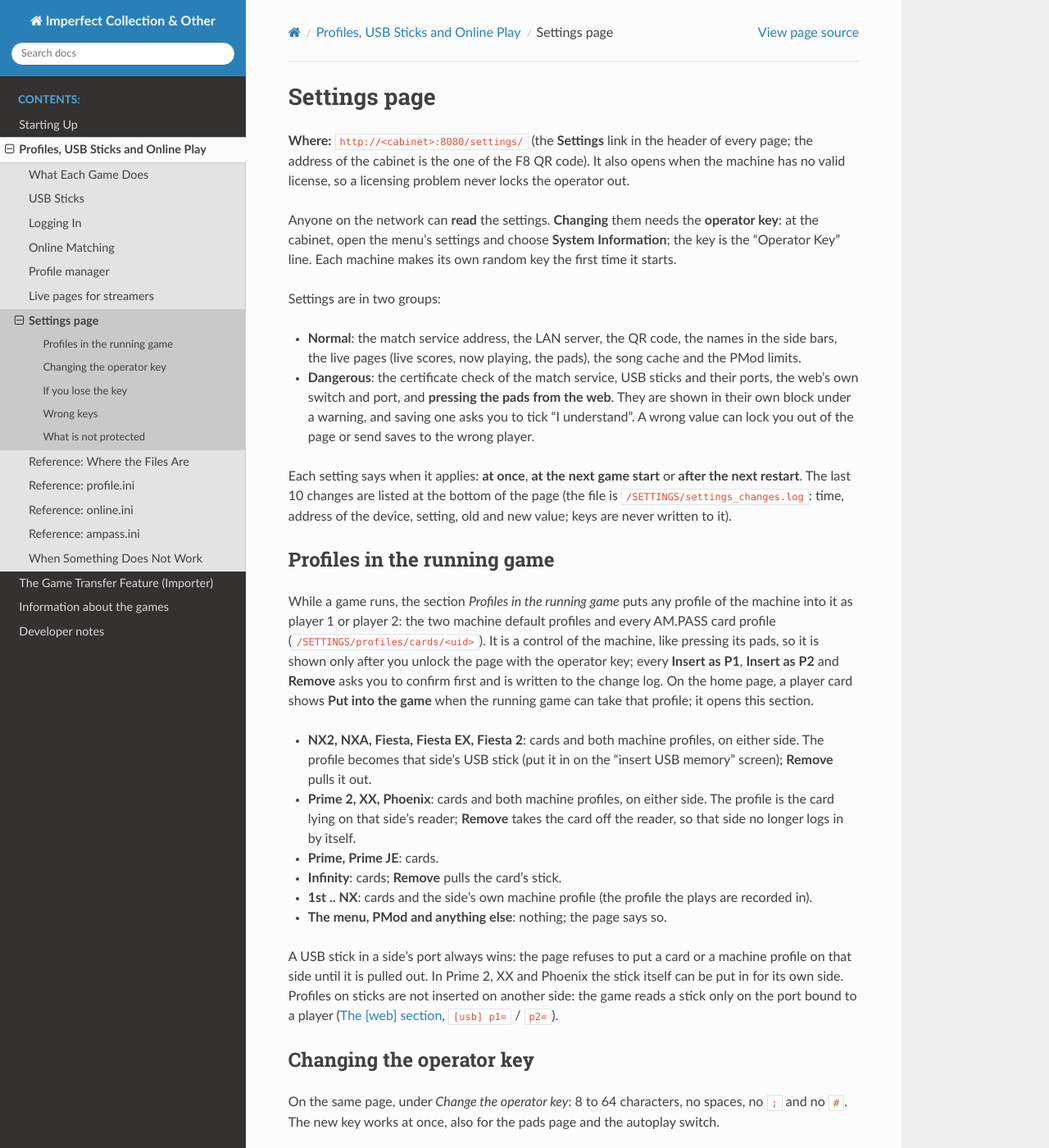
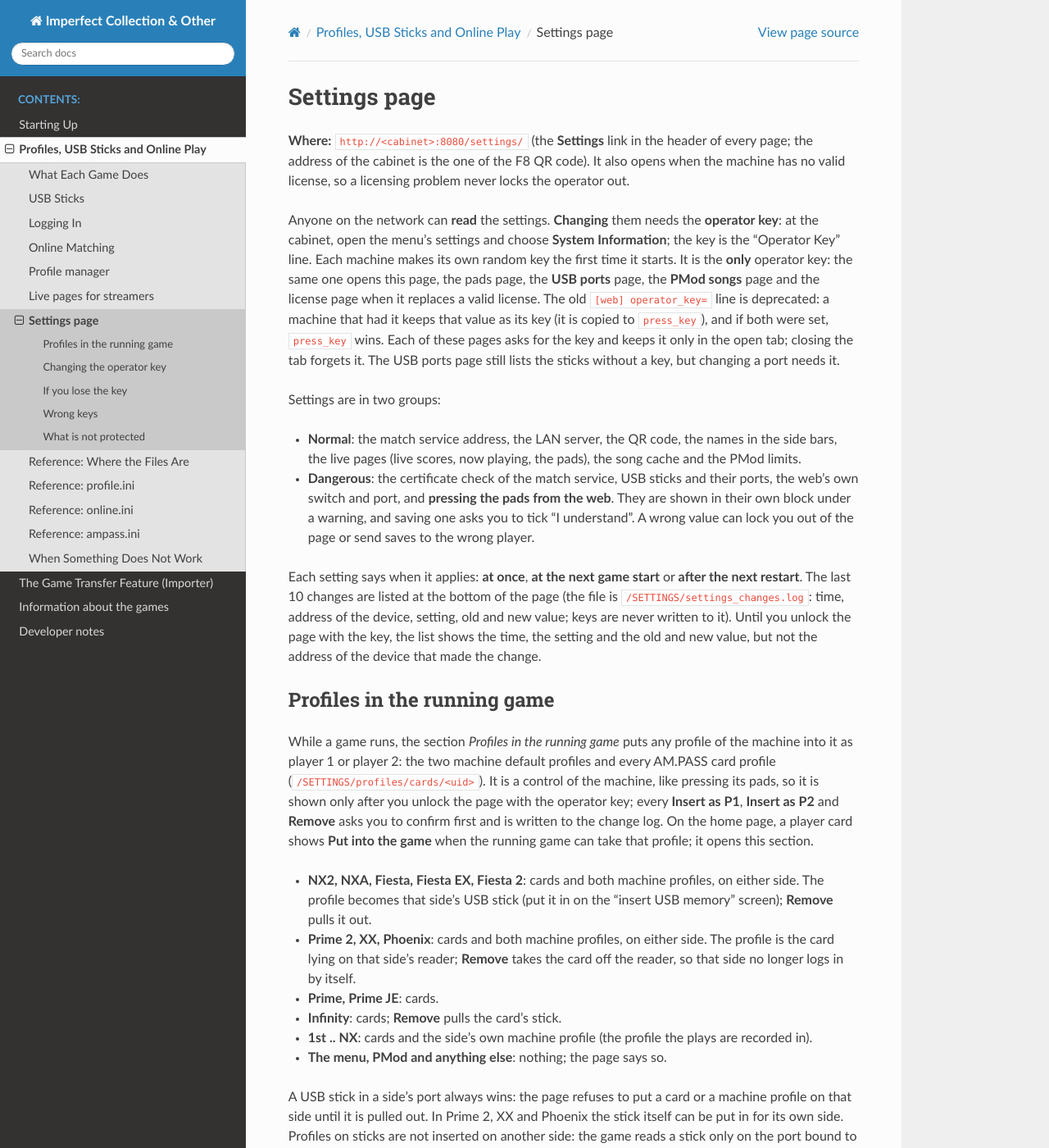
Before and after one commit to ckdur/imperfect-manual, a Sphinx documentation site: the page built from docs/online/settings_page.rst, in a window 1280 px wide and 1400 px high. Shown: the whole window at 82% size. Built offline with Sphinx 7.4.7 and the Read the Docs theme 3.1.0, drawn with Linux system fonts in a browser that asks for light colours; some of the changed text lies outside the part shown.

Commit message:
Manual: single operator key, deprecated [web] operator_key
Co-Authored-By: Claude Sonnet 5.5 <noreply@anthropic.com>

```diff
--- a/docs/online/settings_page.rst
+++ b/docs/online/settings_page.rst
@@ -11,7 +11,14 @@ never locks the operator out.
 Anyone on the network can **read** the settings. **Changing** them needs the
 **operator key**: at the cabinet, open the menu's settings and choose
 **System Information**; the key is the "Operator Key" line. Each machine makes
-its own random key the first time it starts.
+its own random key the first time it starts. It is the **only** operator key:
+the same one opens this page, the pads page, the **USB ports** page, the **PMod
+songs** page and the license page when it replaces a valid license. The old
+``[web] operator_key=`` line is deprecated: a machine that had it keeps that
+value as its key (it is copied to ``press_key``), and if both were set,
+``press_key`` wins. Each of these pages asks for the key and keeps it only in
+the open tab; closing the tab forgets it. The USB ports page still lists the
+sticks without a key, but changing a port needs it.
 
 Settings are in two groups:
 
@@ -27,7 +34,9 @@ Settings are in two groups:
 Each setting says when it applies: **at once**, **at the next game start** or
 **after the next restart**. The last 10 changes are listed at the bottom of the
 page (the file is ``/SETTINGS/settings_changes.log``: time, address of the
-device, setting, old and new value; keys are never written to it).
+device, setting, old and new value; keys are never written to it). Until you
+unlock the page with the key, the list shows the time, the setting and the old
+and new value, but not the address of the device that made the change.
 
 .. _insert-profile:
 
@@ -66,7 +75,8 @@ Changing the operator key
 
 On the same page, under *Change the operator key*: 8 to 64 characters, no
 spaces, no ``;`` and no ``#``. The new key works at once, also for the pads
-page and the autoplay switch.
+page, the autoplay switch, the USB ports page, the PMod songs page and the
+license page.
 
 If you lose the key
 -------------------
@@ -80,7 +90,9 @@ Wrong keys
 
 After a wrong key the device has to wait a moment; after five wrong keys in a
 row it is locked out for a minute, and longer each time (up to 15 minutes).
-The same protection covers the pads page and the autoplay switch.
+The same protection covers the pads page, the autoplay switch, the USB ports
+page, the PMod songs page and the license page: wrong keys on one of them
+count for all.
 
 What is not protected
 ---------------------
```
Also changed, not shown: docs/online/online_ini.rst (+9 -5 lines).
